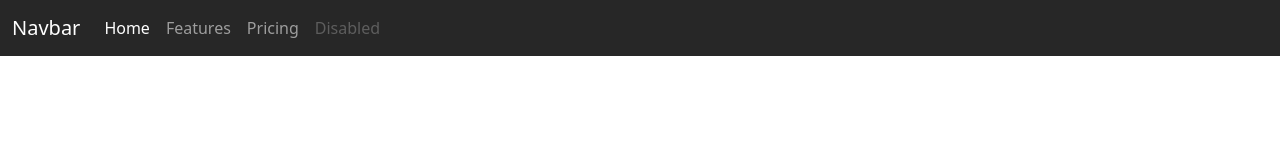
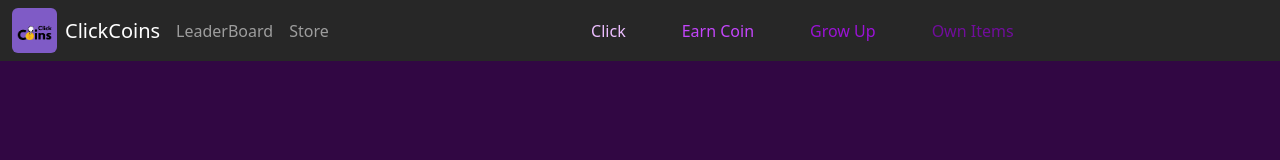
Before and after one commit to kicsiffelho/clickcoins, a website: page frontend/score.html in a window 1280 px wide. Drawn offline with nearby package versions, Linux system fonts and the light colour scheme.

Commit message:
Update navbar

```diff
--- a/frontend/score.css
+++ b/frontend/score.css
@@ -0,0 +1,3 @@
+body {
+    background: #310743;
+  }
--- a/frontend/score.html
+++ b/frontend/score.html
@@ -14,17 +14,27 @@
     <body>
         <nav class="navbar navbar-expand-lg" style="background-color: #272727;" data-bs-theme="dark">
             <div class="container-fluid">
-              <a class="navbar-brand" href="#">Navbar</a>
-              <button class="navbar-toggler" type="button" data-bs-toggle="collapse" data-bs-target="#navbarNavAltMarkup" aria-controls="navbarNavAltMarkup" aria-expanded="false" aria-label="Toggle navigation">
+                <img src="/assets/Click_Coins.png" alt="ClickCoins" width="45" height="45" class="rounded">
+                <a class="navbar-brand mx-2" href="/frontend/main.html">ClickCoins</a>
+                <button class="navbar-toggler" type="button" data-bs-toggle="collapse" data-bs-target="#navbarNavAltMarkup"
+                    aria-controls="navbarNavAltMarkup" aria-expanded="false" aria-label="Toggle navigation">
                     <span class="navbar-toggler-icon"></span>
                 </button>
                 <div class="collapse navbar-collapse" id="navbarNavAltMarkup">
                     <div class="navbar-nav">
-                  <a class="nav-link active" aria-current="page" href="#">Home</a>
-                  <a class="nav-link" href="#">Features</a>
-                  <a class="nav-link" href="#">Pricing</a>
-                  <a class="nav-link disabled" aria-disabled="true">Disabled</a>
+                        <a class="nav-link" href="/frontend/score.html">LeaderBoard</a>
+                        <a class="nav-link" href="/frontend/store.html">Store</a>
                     </div>
+                </div>
+                <div class="container-fluid text-center">
+                    <span class="navbar-text">
+                        <div class="row justify-content-md-center">
+                        <div class="col-md-auto mx-3" style="color: #ecbeff;">Click</div>
+                        <div class="col-md-auto mx-3" style="color: #c445fb;">Earn Coin</div>
+                        <div class="col-md-auto mx-3" style="color: #9b12d6;">Grow Up</div>
+                        <div class="col-md-auto mx-3" style="color: #710d9c;">Own Items</div>
+                    </div>
+                      </span>
                 </div>
             </div>
         </nav>
--- a/frontend/store.css
+++ b/frontend/store.css
@@ -0,0 +1,3 @@
+body {
+    background: #310743;
+  }
```
Also changed, not shown: frontend/main.html (+19 -7 lines), frontend/store.html (+16 -6 lines). Lines whose indentation alone changed are shown as unchanged.
